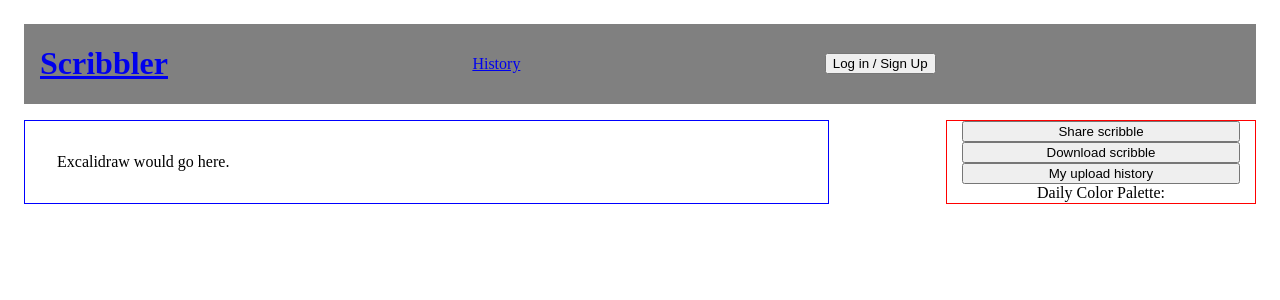
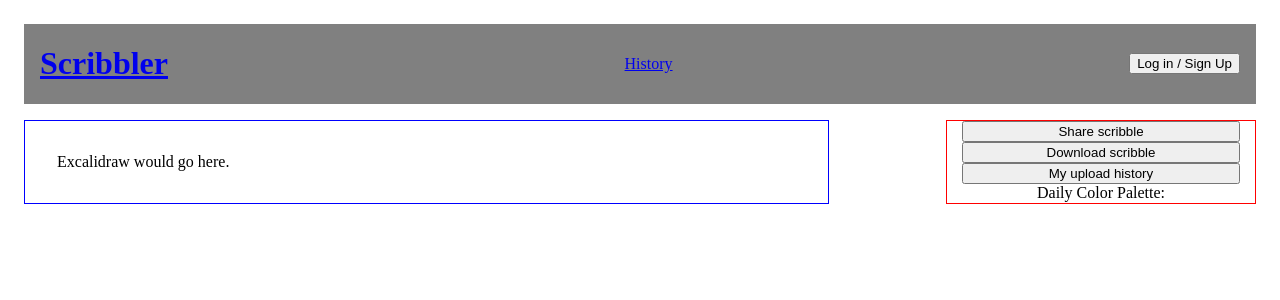
Before and after one commit to carbonsoda/scribbler, a React (Create React App) app in the folder app/: page / in a window 1280 px wide. Shown: the top 300 px of the page. Built offline with nearby package versions, Linux system fonts and the light colour scheme; no server answers.

Commit message:
Group login-related items in navbar to LoginItems component

```diff
--- a/app/src/components/Navbar.js
+++ b/app/src/components/Navbar.js
@@ -2,16 +2,14 @@ import React from 'react';
 
 import { Link } from '@reach/router';
 
-import LoginBtn from './navbar/LoginBtn';
-import UserIcon from './navbar/UserIcon';
+import LoginItems from './navbar/LoginItems';
 
 export default function Navbar({ isLoggedIn, setIsLoggedIn }) {
   return (
     <div className="navbar">
       <h1><Link to="/">Scribbler</Link></h1>
       <Link to="/history">History</Link>
-      <LoginBtn isLoggedIn={isLoggedIn} setIsLoggedIn={setIsLoggedIn} />
-      <UserIcon />
+      <LoginItems isLoggedIn={isLoggedIn} setIsLoggedIn={setIsLoggedIn} />
     </div>
   );
 }
--- /dev/null
+++ b/app/src/components/navbar/LoginItems.js
@@ -0,0 +1,13 @@
+import React from 'react';
+
+import LoginBtn from './LoginBtn';
+import UserIcon from './UserIcon';
+
+export default function LoginItems({ isLoggedIn, setIsLoggedIn }) {
+  return (
+    <div className="login-items">
+      <LoginBtn isLoggedIn={isLoggedIn} setIsLoggedIn={setIsLoggedIn} />
+      <UserIcon />
+    </div>
+  );
+}
```
